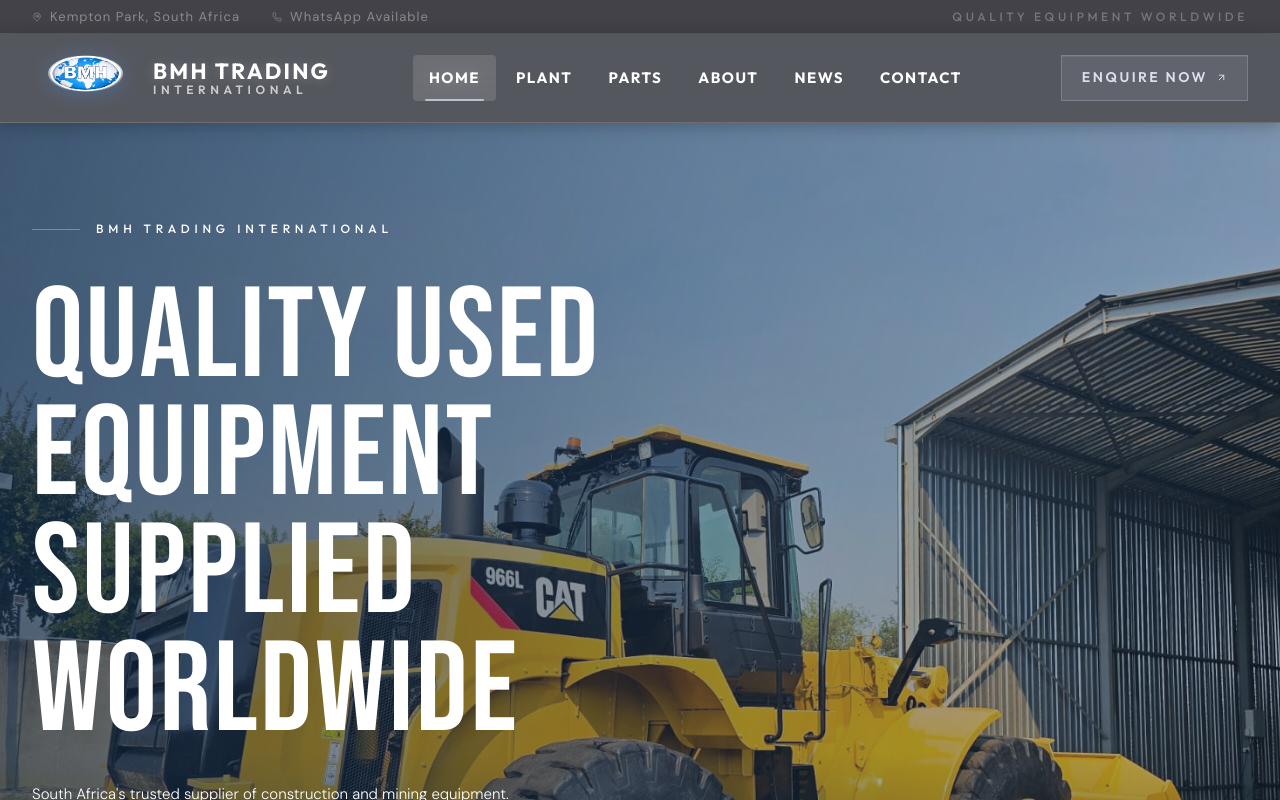
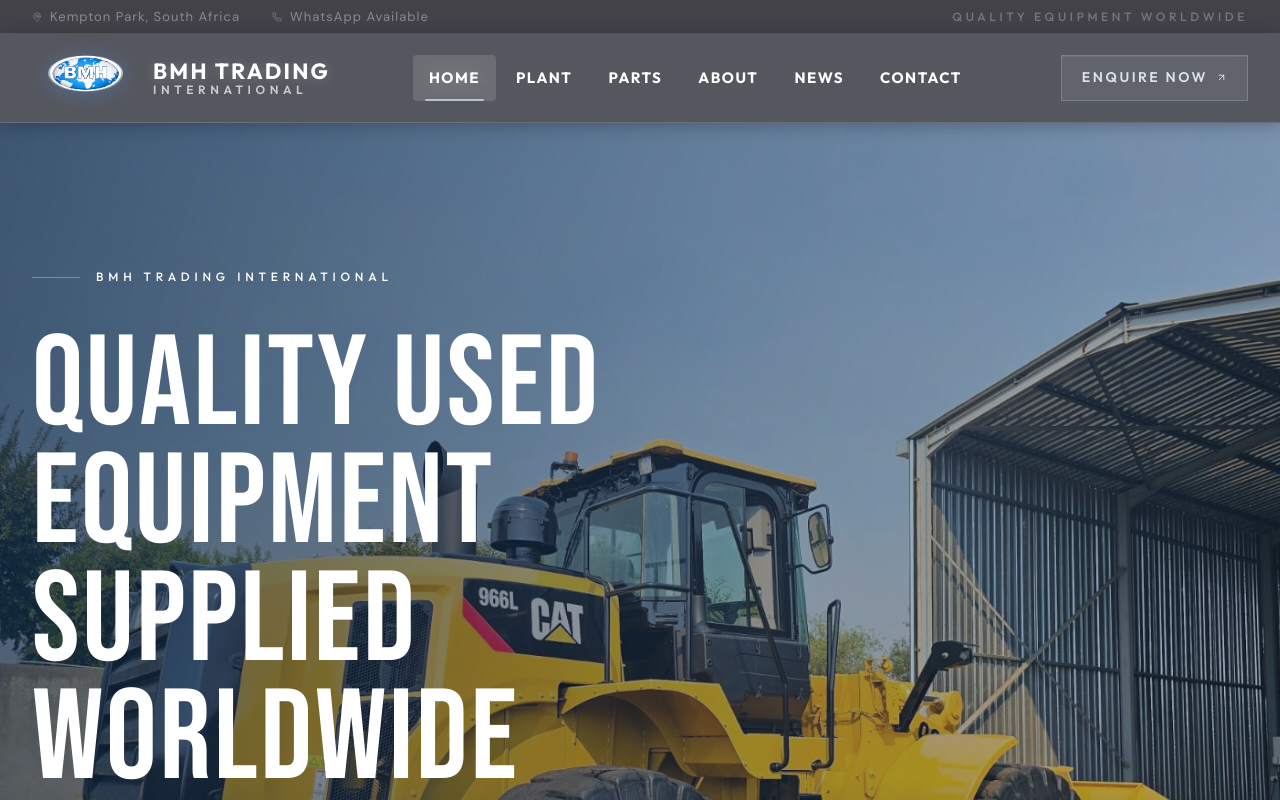
Before and after one commit to sebastianboswell123-prog/Bmh-trading-international-2-, a React (Vite) app: page / in a window 1280 px wide. Shown: the top 800 px of the page. Built offline with nearby package versions, Linux system fonts and the light colour scheme.

Commit message:
Move hero content down with more top padding for cleaner spacing
Co-Authored-By: Claude Opus 4.8 (1M context) <noreply@anthropic.com>

```diff
--- a/src/pages/Home.jsx
+++ b/src/pages/Home.jsx
@@ -165,7 +165,7 @@ export default function Home() {
         </div>
 
         {/* Content */}
-        <div className="relative z-10 max-w-[1400px] mx-auto px-6 lg:px-8 w-full py-12 sm:py-24">
+        <div className="relative z-10 max-w-[1400px] mx-auto px-6 lg:px-8 w-full pt-28 pb-16 sm:pt-36 sm:pb-24">
           <div className="max-w-3xl">
             {/* Eyebrow */}
             <motion.div
```
